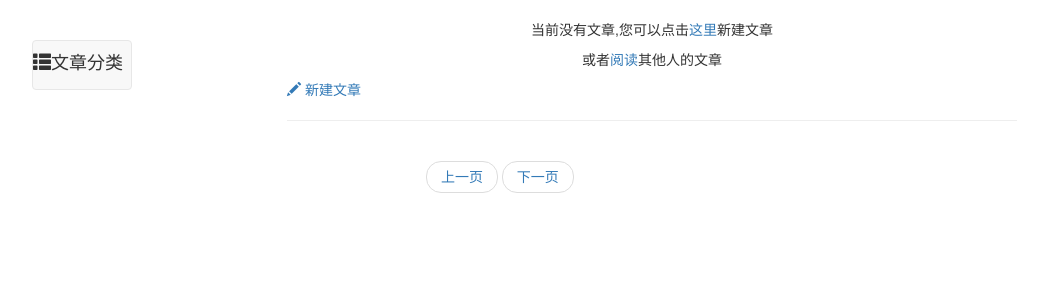
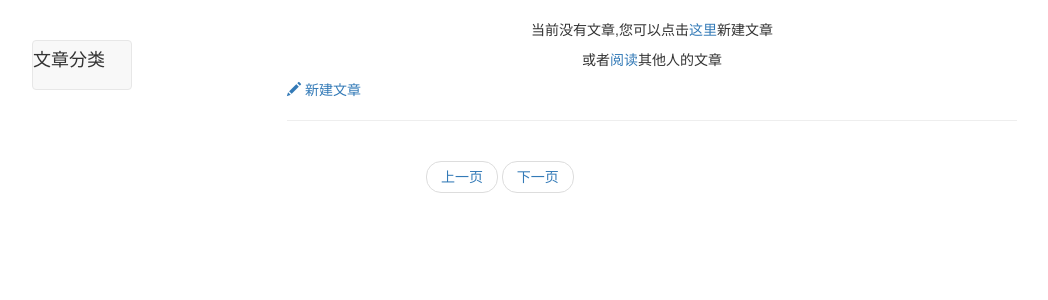
Before and after one commit to liyu-task/my_blog, a Flask app: page /my_post in a window 1280 px wide. Shown: the part 52-352 px from the top of the page, without its empty margins (83-1131 px from the left). Run offline with Flask 2, Linux system fonts and the light colour scheme; the visitor is signed in with stand-in values (Sample User, id 1); data comes from the database, SQL or seed files in the repository; data that the repository does not hold is empty; some libraries are stand-ins or nearby versions.

Commit message:
v1.9.9.9.1

```diff
--- a/app/templates/_sidebar.html
+++ b/app/templates/_sidebar.html
@@ -4,7 +4,7 @@
             <br>
             <nav class="navbar navbar-default" role="navigation">
                 <div class="navbar-header">
-                    <h4><i class="glyphicon glyphicon-th-list"></i>文章分类</h4>
+                    <h4>文章分类</h4>
                     <button type="button" class="navbar-toggle" data-toggle="collapse" data-target="#menu2">
                         <span class="sr-only">切换导航</span>
                         <span class="icon-bar"></span>
```
